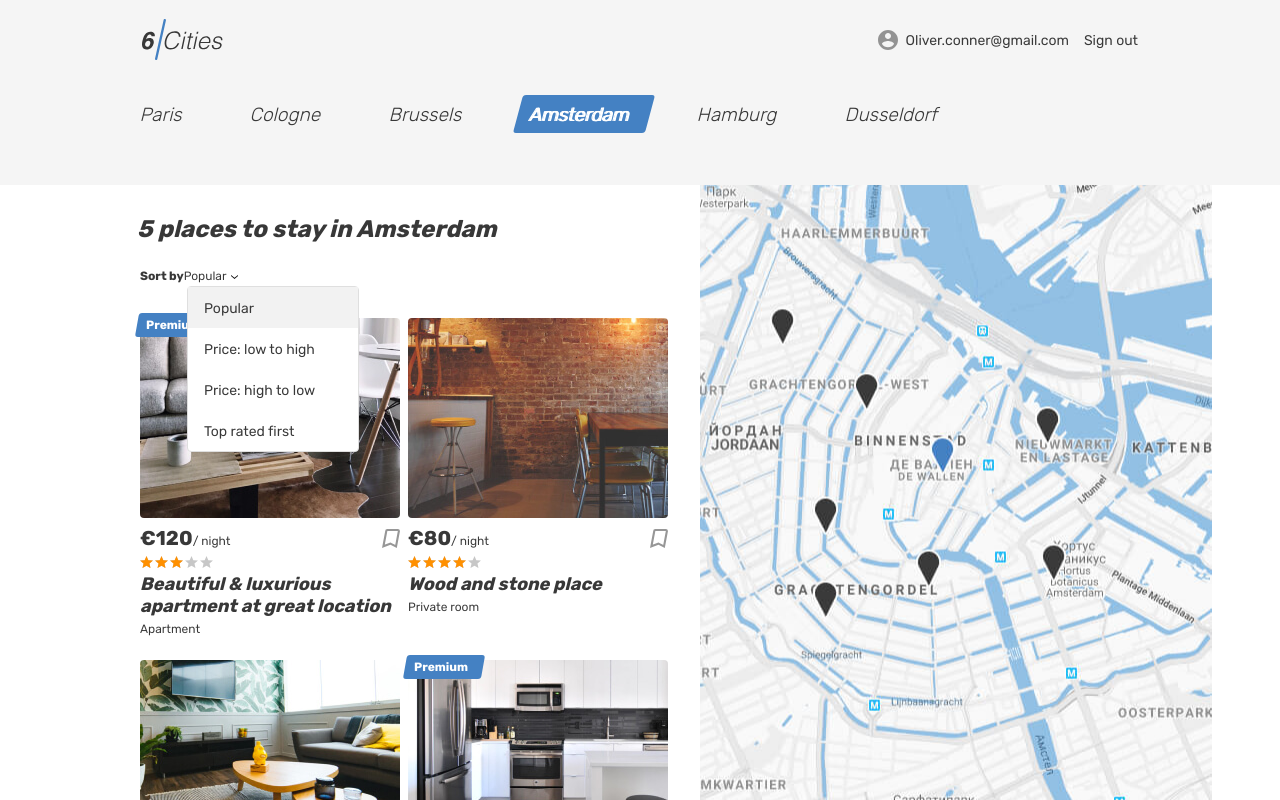
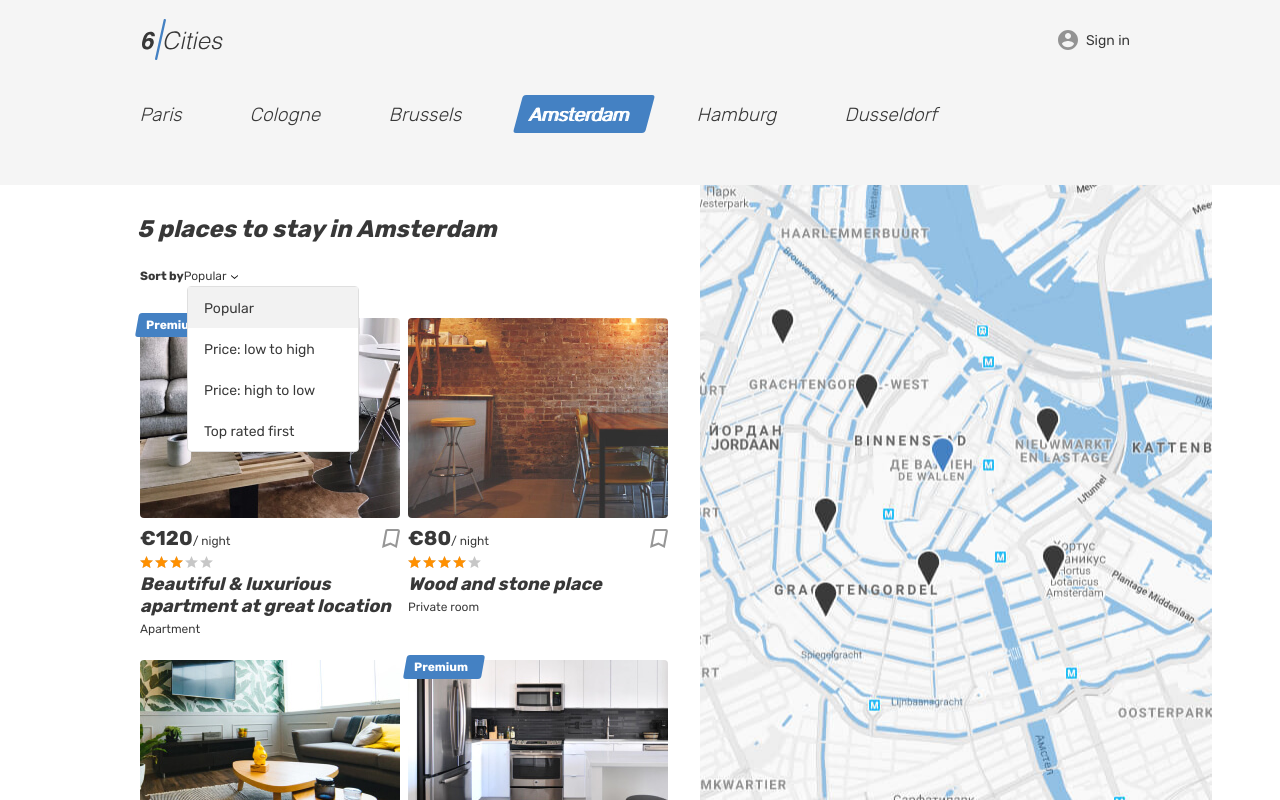
Before and after one commit to gitSergeyhab/1661607-six-cities-8, a React (Create React App) app in the folder project/: page / in a window 1280 px wide. Built offline with nearby package versions, Linux system fonts and the light colour scheme.

Commit message:
fixed routing - auth

```diff
--- a/project/src/components/app/app.tsx
+++ b/project/src/components/app/app.tsx
@@ -19,7 +19,7 @@ function App(): JSX.Element {
     <BrowserRouter>
       <Switch>
         <Route exact path={AppRoute.Main}>
-          <Main offers={OFFERS} status={AuthorizationStatus.Auth}/>
+          <Main offers={OFFERS} authorizationStatus={AuthorizationStatus.NoAuth}/>
         </Route>
         <Route exact path={AppRoute.Login}>
           <Login/>
@@ -28,14 +28,19 @@ function App(): JSX.Element {
           <PrivateRoute
             exact
             path={AppRoute.Favorites}
-            render={() => <Favorites offers={OFFERS.filter((offer) => offer.isFavorite)}/> }
-            authorizationStatus={AuthorizationStatus.Auth}
+            render={() => <Favorites offers={OFFERS.filter((offer) => offer.isFavorite)} authorizationStatus={AuthorizationStatus.NoAuth} /> }
+            authorizationStatus={AuthorizationStatus.NoAuth}
           />
           {/* ??? почему вместо PrivateRoute не сделать так: ??? */}
           {/* {checkStatus(AuthorizationStatus.NoAuth) ? <Favorites offers={OFFERS.filter((offer) => offer.isFavorite)}/> : <Redirect to={AppRoute.Login}/>} */}
         </Route>
         <Route exact path={AppRoute.Room}>
-          <Room offer={OFFERS[0]} comments={COMMENTS} neighbours={OFFERS.slice(1,4)}/>
+          <Room
+            offer={OFFERS[0]}
+            comments={COMMENTS}
+            neighbours={OFFERS.slice(1,4)}
+            authorizationStatus={AuthorizationStatus.NoAuth}
+          />
         </Route>
         <Route>
           <NotFoundPage/>
--- a/project/src/components/favorite-card/favorite-card.tsx
+++ b/project/src/components/favorite-card/favorite-card.tsx
@@ -4,7 +4,7 @@ import FavoriteBtn from '../favorite-btn/favorite-btn';
 
 import {Offer} from '../../types/types';
 import {FavoriteBtnProp, AppRoute} from '../../constants';
-import {getStarsWidth} from '../../util';
+import {getStarsWidth} from '../../utils/util';
 
 
 function FavoriteCard({offer: {price, isFavorite, title, previewImage, rating, type}}: {offer: Offer}): JSX.Element {
--- a/project/src/components/favorites/favorites.tsx
+++ b/project/src/components/favorites/favorites.tsx
@@ -4,14 +4,14 @@ import FavoriteCard from '../favorite-card/favorite-card';
 import Header from '../header/header';
 
 import {Offer} from '../../types/types';
-import {AppRoute} from '../../constants';
+import {AppRoute, AuthorizationStatus} from '../../constants';
 
 
-function Favorites({offers}: {offers: Offer[]}): JSX.Element {
+function Favorites({offers, authorizationStatus}: {offers: Offer[], authorizationStatus: string}): JSX.Element {
   return (
     <div className="page">
 
-      <Header/>
+      <Header authorizationStatus={AuthorizationStatus.Auth}/>
 
       <main className="page__main page__main--favorites">
         <div className="page__favorites-container container">
--- a/project/src/components/header/header.tsx
+++ b/project/src/components/header/header.tsx
@@ -33,25 +33,25 @@ function AuthHeader(): JSX.Element {
     <nav className="header__nav">
       <ul className="header__nav-list">
         <li className="header__nav-item user">
-          <a className="header__nav-link header__nav-link--profile" href="/">
+          <Link className="header__nav-link header__nav-link--profile" to={AppRoute.Favorites}>
             <div className="header__avatar-wrapper user__avatar-wrapper">
             </div>
             <span className="header__user-name user__name">Oliver.conner@gmail.com</span>
-          </a>
+          </Link>
         </li>
         <li className="header__nav-item">
-          <a className="header__nav-link" href="/">
+          <Link className="header__nav-link" to={AppRoute.Login}>
             <span className="header__signout">Sign out</span>
-          </a>
+          </Link>
         </li>
       </ul>
     </nav>
   );
 }
 
-function Header({status}: {status?: string}): JSX.Element {
+function Header({authorizationStatus}: {authorizationStatus?: string}): JSX.Element {
 
-  let logInOutBlock = status === AuthorizationStatus.Auth ? <AuthHeader/> : <NotAuthHeader/>;
+  let logInOutBlock = authorizationStatus === AuthorizationStatus.Auth ? <AuthHeader/> : <NotAuthHeader/>;
   logInOutBlock = window.location.pathname === AppRoute.Login ? <span></span> : logInOutBlock;
 
   return (
--- a/project/src/components/main-card/main-card.tsx
+++ b/project/src/components/main-card/main-card.tsx
@@ -4,7 +4,7 @@ import FavoriteBtn from '../favorite-btn/favorite-btn';
 
 import {Offer} from '../../types/types';
 import {FavoriteBtnProp, AppRoute} from '../../constants';
-import {getStarsWidth} from '../../util';
+import {getStarsWidth} from '../../utils/util';
 
 
 function Premium() {
--- a/project/src/components/main/main.tsx
+++ b/project/src/components/main/main.tsx
@@ -5,14 +5,14 @@ import Locations from '../locations/locations';
 import {Offer} from '../../types/types';
 
 
-function Main({offers, status}: {offers: Offer[], status: string}): JSX.Element {
+function Main({offers, authorizationStatus}: {offers: Offer[], authorizationStatus: string}): JSX.Element {
 
   const offersAmsterdam = offers.filter((offer) => offer.city.name === 'Amsterdam');
 
   return (
     <div className="page page--gray page--main">
 
-      <Header status={status}/>
+      <Header authorizationStatus={authorizationStatus}/>
 
       <main className="page__main page__main--index">
         <h1 className="visually-hidden">Cities</h1>
--- a/project/src/components/room/room.tsx
+++ b/project/src/components/room/room.tsx
@@ -3,8 +3,8 @@ import FavoriteBtn from '../favorite-btn/favorite-btn';
 import MainCard from '../main-card/main-card';
 
 import {Offer, Comment} from '../../types/types';
-import {FavoriteBtnProp, STARS} from '../../constants';
-import {getStarsWidth} from '../../util';
+import {AuthorizationStatus, FavoriteBtnProp, STARS} from '../../constants';
+import {getStarsWidth} from '../../utils/util';
 
 
 function PremiumMarker() {
@@ -65,7 +65,31 @@ function Review({commentObj: {comment, date, rating, user}}: {commentObj: Commen
   );
 }
 
-function Room({offer, comments, neighbours}: {offer: Offer, comments: Comment[], neighbours: Offer[]}): JSX.Element {
+function AddReview(): JSX.Element {
+
+  return (
+    <form className="reviews__form form" action="#" method="post">
+      <label className="reviews__label form__label" htmlFor="review">Your review</label>
+      <div className="reviews__rating-form form__rating">
+
+        {STARS.map((star) => <RatingStar star={star} key={star.score}/>)}
+
+      </div>
+      <textarea className="reviews__textarea form__textarea" id="review" name="review" placeholder="Tell how was your stay, what you like and what can be improved"></textarea>
+      <div className="reviews__button-wrapper">
+        <p className="reviews__help">
+        To submit review please make sure to set <span className="reviews__star">rating</span> and describe your stay with at least <b className="reviews__text-amount">50 characters</b>.
+        </p>
+        <button className="reviews__submit form__submit button" type="submit" disabled>Submit</button>
+      </div>
+    </form>
+  );
+}
+
+function Room(
+  {offer, comments, neighbours, authorizationStatus} :
+  {offer: Offer, comments: Comment[], neighbours: Offer[], authorizationStatus: string},
+): JSX.Element {
 
   const {isPremium, price, isFavorite, title, rating, type, host, description, maxAdults, bedrooms, goods, images} = offer;
 
@@ -154,21 +178,9 @@ function Room({offer, comments, neighbours}: {offer: Offer, comments: Comment[],
                   {comments.map((comment) => <Review commentObj={comment} key={comment.id}/>)}
 
                 </ul>
-                <form className="reviews__form form" action="#" method="post">
-                  <label className="reviews__label form__label" htmlFor="review">Your review</label>
-                  <div className="reviews__rating-form form__rating">
 
-                    {STARS.map((star) => <RatingStar star={star} key={star.score}/>)}
+                {authorizationStatus === AuthorizationStatus.Auth ? <AddReview/> : null}
 
-                  </div>
-                  <textarea className="reviews__textarea form__textarea" id="review" name="review" placeholder="Tell how was your stay, what you like and what can be improved"></textarea>
-                  <div className="reviews__button-wrapper">
-                    <p className="reviews__help">
-                      To submit review please make sure to set <span className="reviews__star">rating</span> and describe your stay with at least <b className="reviews__text-amount">50 characters</b>.
-                    </p>
-                    <button className="reviews__submit form__submit button" type="submit" disabled>Submit</button>
-                  </div>
-                </form>
               </section>
             </div>
           </div>
--- a/project/src/temporary-util.ts
+++ b/project/src/utils/temporary-util.ts
@@ -1,3 +1,3 @@
-import {AuthorizationStatus} from './constants';
+import {AuthorizationStatus} from '../constants';
 
 export const checkStatus = (status: string): boolean => status === AuthorizationStatus.Auth;
--- a/project/src/util.ts
+++ b/project/src/utils/util.ts
@@ -1,4 +1,4 @@
-import {RATING_COEFFICIENT} from './constants';
+import {RATING_COEFFICIENT} from '../constants';
 
 const getStarsWidth = (rating: number): string => `${Math.round(rating) * RATING_COEFFICIENT}%`;
 
```
